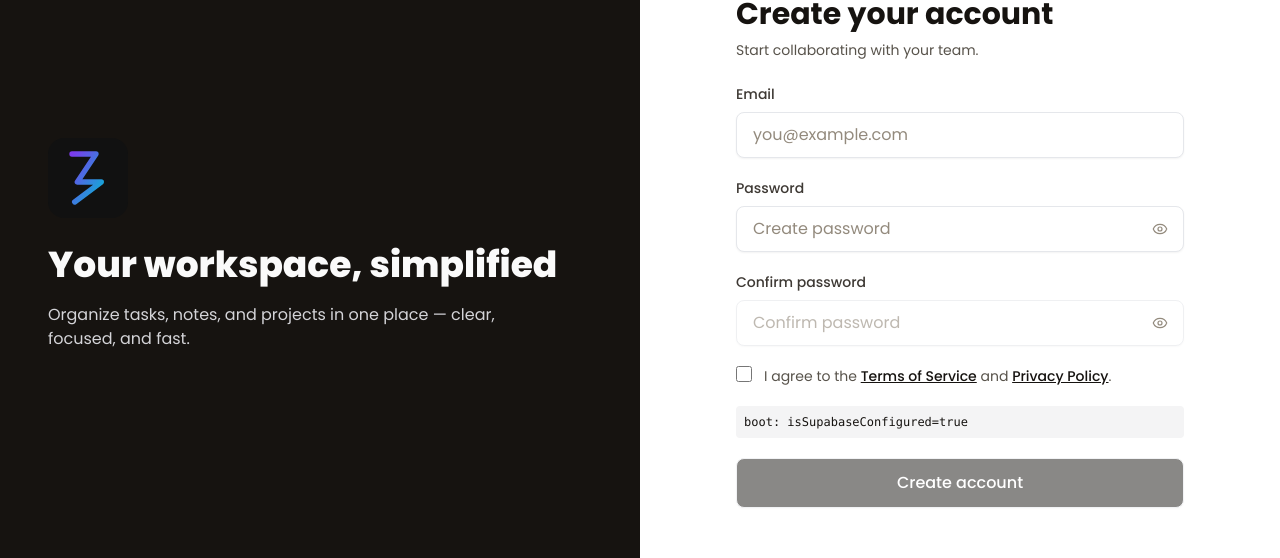
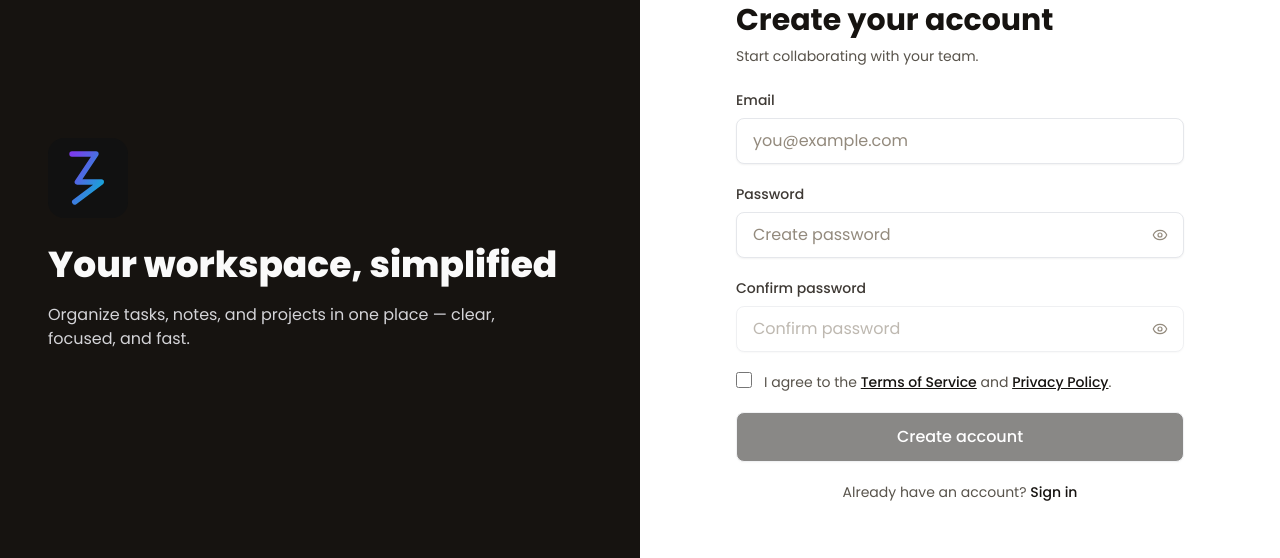
Before and after one commit to essrosall/Syncly, a React (Vite) app: page /signup in a window 1280 px wide. Shown: the part 156-714 px from the top of the page. Built offline with nearby package versions, Linux system fonts and the light colour scheme; no server answers.

Commit message:
Remove debug message from Signup component and add sign-in link for existing users.

```diff
--- a/src/pages/Signup.jsx
+++ b/src/pages/Signup.jsx
@@ -76,7 +76,7 @@ const Signup = () => {
   const [errorMessage, setErrorMessage] = useState('');
   const [submitting, setSubmitting] = useState(false);
   const [showPolicy, setShowPolicy] = useState(null); // 'terms' | 'privacy' | null
-  const { signUp, isSupabaseConfigured, debugMessage } = useAuth();
+  const { signUp, isSupabaseConfigured } = useAuth();
   const [confirmationEmail, setConfirmationEmail] = useState('');
 
   const pageTitle = 'Create your account';
@@ -250,10 +250,6 @@ const Signup = () => {
               <p className="text-sm text-error-500">{errorMessage}</p>
             )}
 
-              {debugMessage && (
-                <pre className="mt-3 p-2 text-xs bg-neutral-100 text-neutral-900 rounded">{debugMessage}</pre>
-              )}
-
             <Button
               variant="primary"
               className="w-full bg-neutral-900 text-white hover:brightness-95 py-3 rounded-md"
@@ -265,6 +261,13 @@ const Signup = () => {
             >
               Create account
             </Button>
+
+            <p className="text-center text-sm text-neutral-600">
+              Already have an account?{' '}
+              <Link to="/login" className="font-medium text-neutral-900">
+                Sign in
+              </Link>
+            </p>
           </form>
           ) : (
             <div className="space-y-5 rounded-2xl border border-neutral-200 bg-neutral-50 p-6 shadow-sm">
@@ -280,7 +283,6 @@ const Signup = () => {
                 <ul className="mt-2 space-y-2 list-disc pl-5">
                   <li>Check your inbox and spam folder.</li>
                   <li>Click the confirmation link in the message.</li>
-                  <li>Come back here and press <span className="font-medium text-neutral-900">Sign in</span>.</li>
                 </ul>
               </div>
 
```
